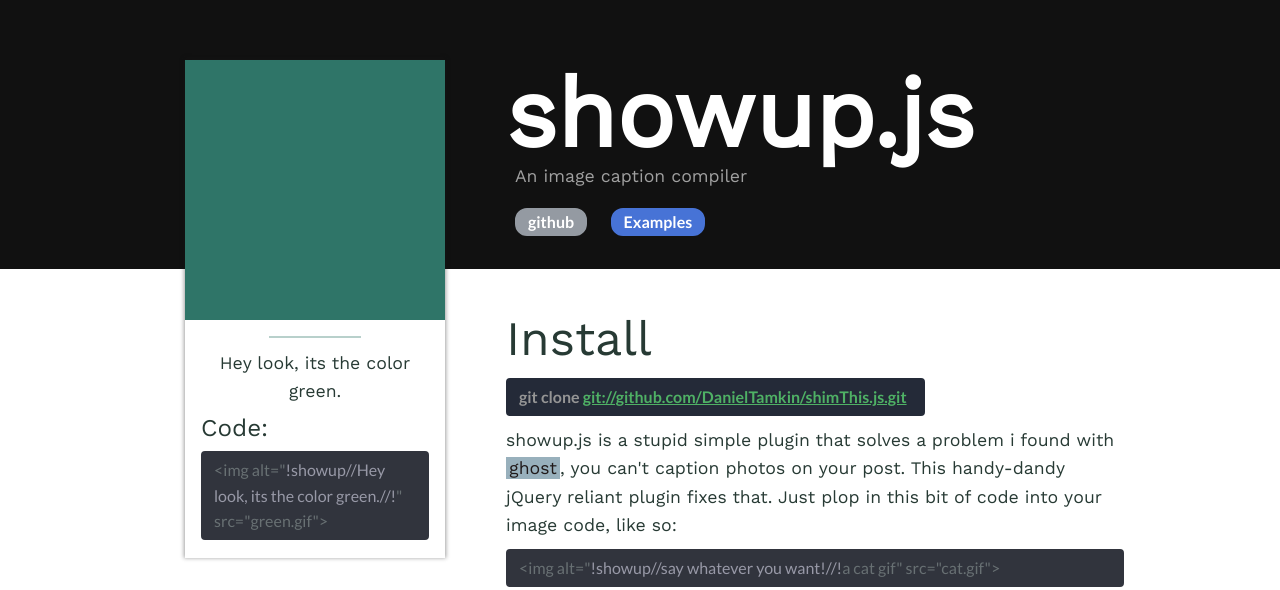
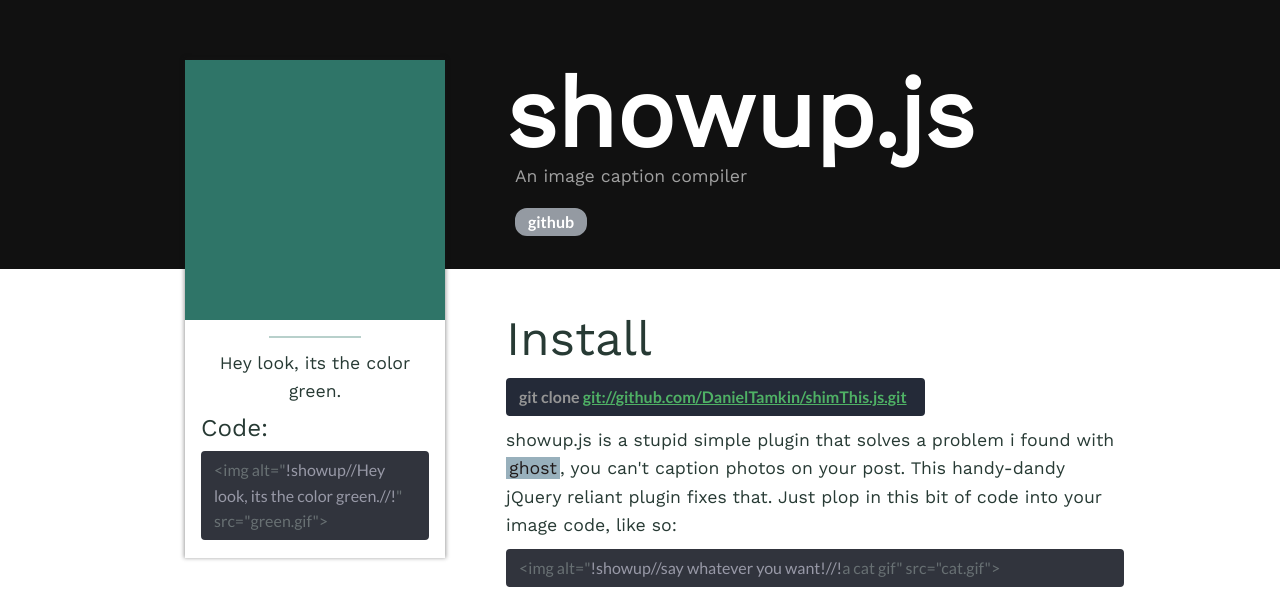
Before and after one commit to DanielTamkin/showup.js, a plain HTML site: page index.html in a window 1280 px wide. Shown: the part 219-809 px from the top of the page. Drawn offline with Linux system fonts and the light colour scheme.

Commit message:
updated buttons

```diff
--- a/assets/css/style.css
+++ b/assets/css/style.css
@@ -18,7 +18,7 @@ a{
   -o-transition: all 100ms ease-in-out;
   transition: all 100ms ease-in-out;
 }
-a:hover{
+p a:hover{
   background:rgba(92, 131, 150, 0.9);
   -webkit-transition: all 100ms ease-in-out;
   -moz-transition: all 100ms ease-in-out;
--- a/index.html
+++ b/index.html
@@ -38,8 +38,7 @@
       <h1>showup.js</h1>
       <p>An image caption compiler</p>
       <ul>
-        <li class="ghostb-grey">github</li>
-        <li class="ghostb-blue">Examples</li>
+        <a href="https://github.com/DanielTamkin/showup.js"><li class="ghostb-grey">github</li></a>
       </ul>
     </header>
     <section class="body">
```
